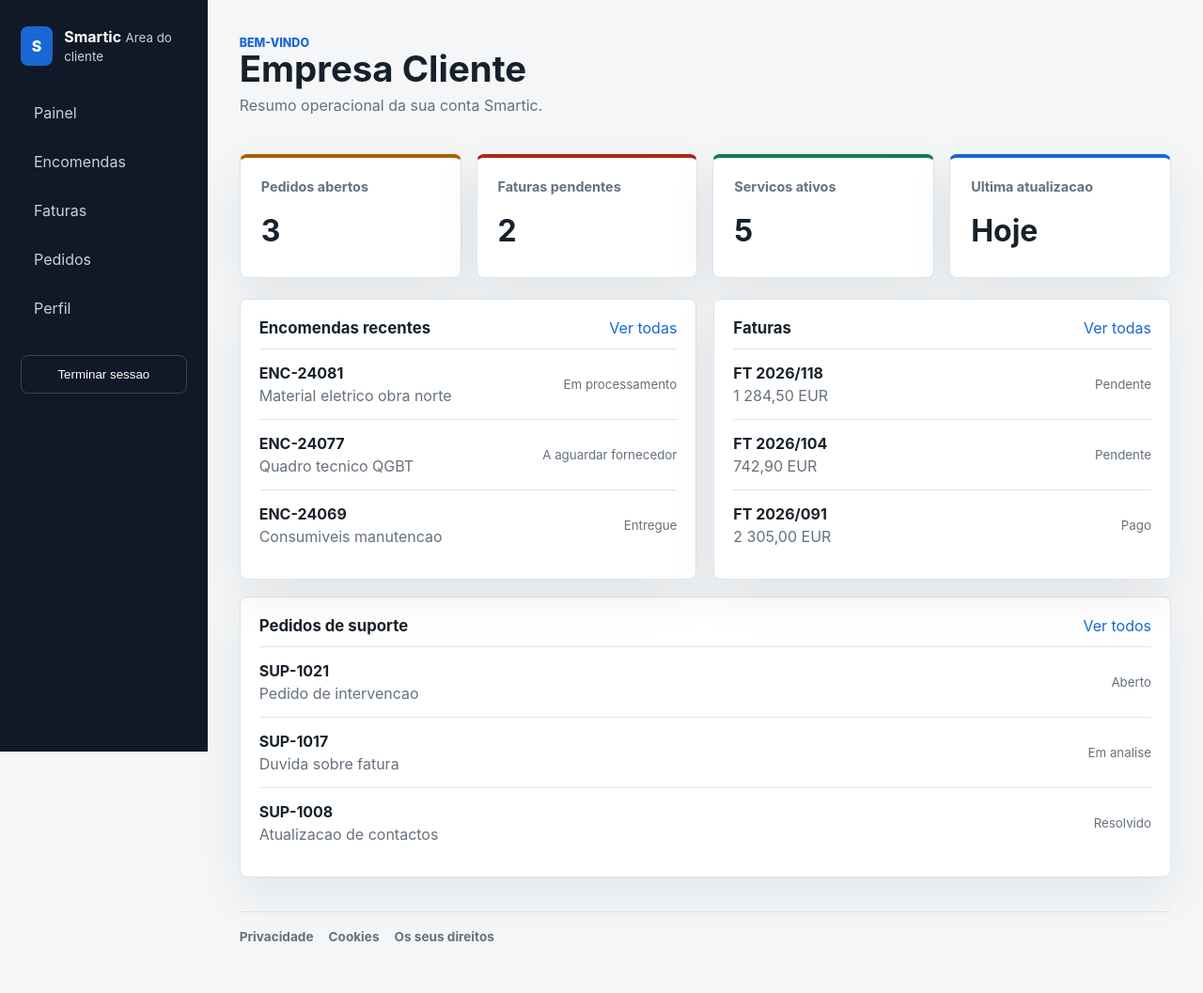
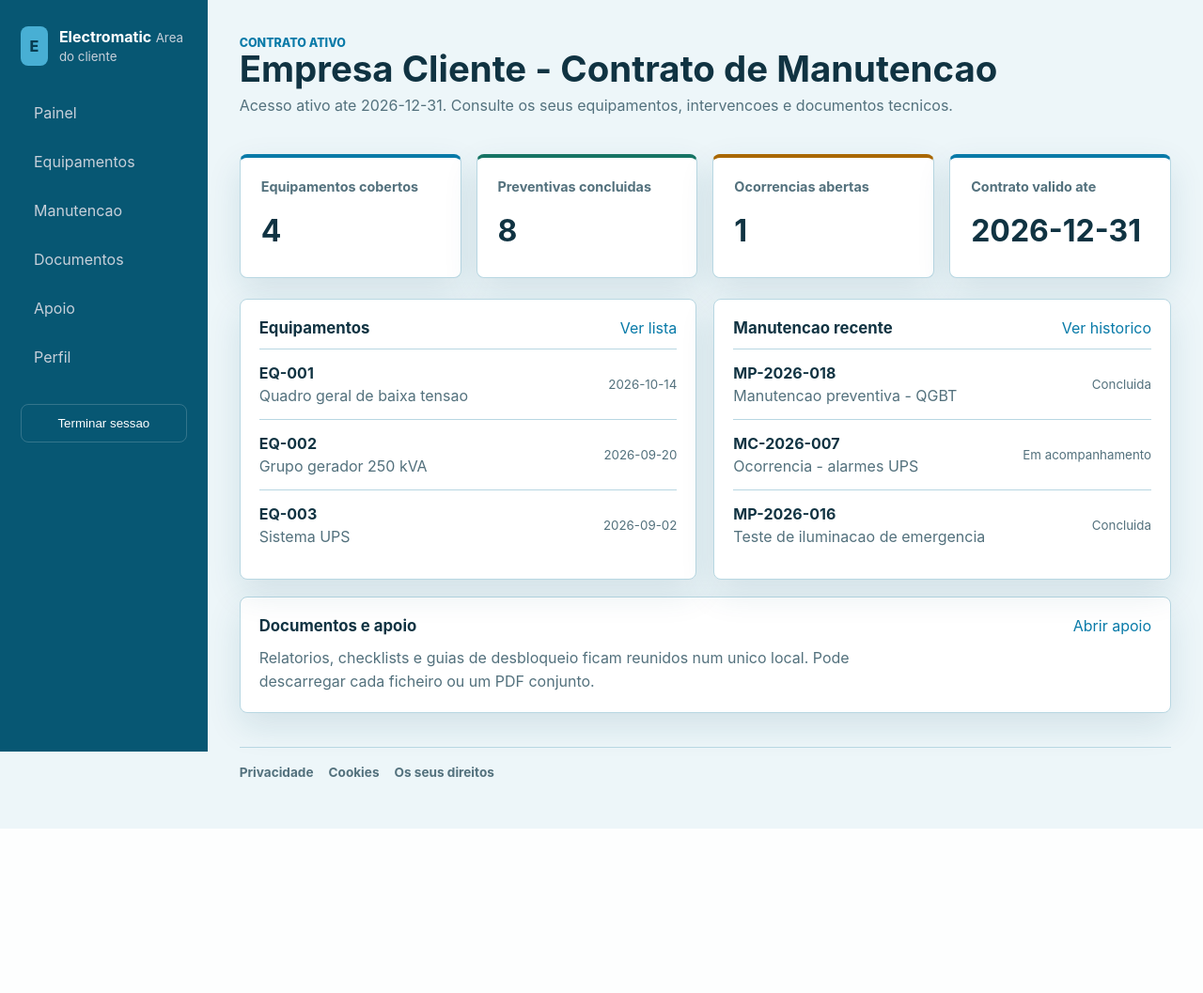
Before and after one commit to temoteotembeelectromatic/areacliente, a Flask app: page /dashboard in a window 1280 px wide. Shown: the whole page at 94% size. After the commit the page ends 882 px from the top, so only its background shows below. Run offline with Flask 3, Linux system fonts and the light colour scheme; the visitor is signed in with stand-in values (Sample User, id 1); parts of the project's set-up code (start-up, migrations or seed data) failed here and were passed over.

Commit message:
Build Electromatic customer portal MVP

```diff
--- a/app.py
+++ b/app.py
@@ -2,10 +2,13 @@ import os
 import secrets
 import time
 from collections import defaultdict, deque
-from datetime import timedelta
+from datetime import date, timedelta
+from io import BytesIO
 from functools import wraps
 
-from flask import Flask, abort, flash, redirect, render_template, request, session, url_for
+from flask import Flask, abort, flash, redirect, render_template, request, send_file, session, url_for
+from reportlab.lib.pagesizes import A4
+from reportlab.pdfgen import canvas
 from werkzeug.middleware.proxy_fix import ProxyFix
 from werkzeug.security import check_password_hash
 
@@ -31,6 +34,7 @@ CONTROLLER_LEGAL_NAME = os.environ.get("CONTROLLER_LEGAL_NAME", "").strip()
 CONTROLLER_ADDRESS = os.environ.get("CONTROLLER_ADDRESS", "").strip()
 PRIVACY_EMAIL = os.environ.get("PRIVACY_EMAIL", "").strip()
 PRIVACY_UPDATED_AT = os.environ.get("PRIVACY_UPDATED_AT", "2026-08-17")
+CONTRACT_VALID_UNTIL = os.environ.get("CONTRACT_VALID_UNTIL", "2026-12-31")
 
 if not CLIENT_EMAIL:
     raise RuntimeError("CLIENT_EMAIL tem de estar definido nas variaveis de ambiente.")
@@ -43,6 +47,11 @@ if not all((CONTROLLER_LEGAL_NAME, CONTROLLER_ADDRESS, PRIVACY_EMAIL)):
         "CONTROLLER_LEGAL_NAME, CONTROLLER_ADDRESS e PRIVACY_EMAIL tem de estar definidos."
     )
 
+try:
+    contract_valid_until = date.fromisoformat(CONTRACT_VALID_UNTIL)
+except ValueError as error:
+    raise RuntimeError("CONTRACT_VALID_UNTIL deve usar o formato AAAA-MM-DD.") from error
+
 MAX_LOGIN_ATTEMPTS = 5
 LOGIN_WINDOW_SECONDS = 15 * 60
 LOGIN_LOCK_SECONDS = 15 * 60
@@ -51,18 +60,46 @@ locked_until = {}
 
 
 client_profile = {
-    "name": "Cliente Smartic",
-    "company": "Empresa Cliente",
+    "name": "Cliente Electromatic",
+    "company": "Empresa Cliente - Contrato de Manutencao",
     "email": CLIENT_EMAIL,
     "phone": "+351 000 000 000",
-    "account_manager": "Equipa Smartic",
+    "account_manager": "Gestor de contrato Electromatic",
+    "manager_email": "gestor@electromatic.pt",
+    "manager_phone": "+351 210 000 000",
 }
 
 summary_cards = [
-    {"label": "Pedidos abertos", "value": "3", "tone": "warning"},
-    {"label": "Faturas pendentes", "value": "2", "tone": "danger"},
-    {"label": "Servicos ativos", "value": "5", "tone": "success"},
-    {"label": "Ultima atualizacao", "value": "Hoje", "tone": "neutral"},
+    {"label": "Equipamentos cobertos", "value": "4", "tone": "neutral"},
+    {"label": "Preventivas concluidas", "value": "8", "tone": "success"},
+    {"label": "Ocorrencias abertas", "value": "1", "tone": "warning"},
+    {"label": "Contrato valido ate", "value": CONTRACT_VALID_UNTIL, "tone": "neutral"},
+]
+
+equipment = [
+    {"id": "EQ-001", "name": "Quadro geral de baixa tensao", "location": "Edificio principal", "status": "Operacional", "next_service": "2026-10-14"},
+    {"id": "EQ-002", "name": "Grupo gerador 250 kVA", "location": "Zona tecnica", "status": "Operacional", "next_service": "2026-09-20"},
+    {"id": "EQ-003", "name": "Sistema UPS", "location": "Sala de servidores", "status": "Acompanhar", "next_service": "2026-09-02"},
+    {"id": "EQ-004", "name": "Iluminacao de emergencia", "location": "Instalacao completa", "status": "Operacional", "next_service": "2026-11-10"},
+]
+
+maintenance = [
+    {"id": "MP-2026-018", "title": "Manutencao preventiva - QGBT", "type": "Preventiva", "status": "Concluida", "date": "2026-08-14", "equipment": "EQ-001", "document_id": "DOC-018"},
+    {"id": "MC-2026-007", "title": "Ocorrencia - alarmes UPS", "type": "Corretiva", "status": "Em acompanhamento", "date": "2026-08-16", "equipment": "EQ-003", "document_id": "DOC-019"},
+    {"id": "MP-2026-016", "title": "Teste de iluminacao de emergencia", "type": "Preventiva", "status": "Concluida", "date": "2026-07-22", "equipment": "EQ-004", "document_id": "DOC-016"},
+]
+
+documents = [
+    {"id": "DOC-018", "title": "Relatorio preventivo QGBT", "category": "Manutencao preventiva", "date": "2026-08-14"},
+    {"id": "DOC-019", "title": "Relatorio de ocorrencia UPS", "category": "Manutencao corretiva", "date": "2026-08-16"},
+    {"id": "DOC-016", "title": "Checklist iluminacao de emergencia", "category": "Checklist", "date": "2026-07-22"},
+    {"id": "DOC-003", "title": "Guia de desbloqueio do grupo gerador", "category": "Guia tecnico", "date": "2026-06-03"},
+]
+
+guides = [
+    "Consulte o guia de desbloqueio antes de contactar a piquete.",
+    "Os checklists de manutencao preventiva ficam disponiveis apos cada intervencao.",
+    "Para uma avaria urgente, contacte a piquete atraves do gestor de contrato.",
 ]
 
 orders = [
@@ -88,6 +125,10 @@ def login_required(view):
     @wraps(view)
     def wrapped_view(*args, **kwargs):
         if not session.get("logged_in"):
+            return redirect(url_for("login"))
+        if not is_contract_active():
+            session.clear()
+            flash("O acesso esta suspenso porque o contrato indicado terminou.", "error")
             return redirect(url_for("login"))
         return view(*args, **kwargs)
 
@@ -134,6 +175,39 @@ def register_failed_login(key):
 def clear_login_attempts(key):
     login_attempts.pop(key, None)
     locked_until.pop(key, None)
+
+
+def is_contract_active():
+    return date.today() <= contract_valid_until
+
+
+def pdf_response(filename, items):
+    output = BytesIO()
+    pdf = canvas.Canvas(output, pagesize=A4)
+    _, page_height = A4
+    y = page_height - 64
+    pdf.setTitle("Documentos Electromatic")
+    pdf.setFont("Helvetica-Bold", 17)
+    pdf.drawString(48, y, "Electromatic | Area de cliente")
+    y -= 34
+    pdf.setFont("Helvetica", 10)
+    pdf.drawString(48, y, f"Contrato valido ate: {CONTRACT_VALID_UNTIL}")
+    y -= 32
+
+    for item in items:
+        if y < 76:
+            pdf.showPage()
+            y = page_height - 64
+        pdf.setFont("Helvetica-Bold", 12)
+        pdf.drawString(48, y, item["title"])
+        y -= 18
+        pdf.setFont("Helvetica", 10)
+        pdf.drawString(48, y, f"{item['id']} | {item['category']} | {item['date']}")
+        y -= 26
+
+    pdf.save()
+    output.seek(0)
+    return send_file(output, mimetype="application/pdf", as_attachment=True, download_name=filename)
 
 
 @app.after_request
@@ -197,6 +271,9 @@ def login_password():
         password_matches = check_password_hash(CLIENT_PASSWORD_HASH, password)
 
         if email_matches and password_matches:
+            if not is_contract_active():
+                flash("O acesso nao esta disponivel: o contrato indicado terminou.", "error")
+                return redirect(url_for("login"))
             session.clear()
             session["logged_in"] = True
             session.permanent = True
@@ -224,9 +301,10 @@ def dashboard():
         "dashboard.html",
         profile=client_profile,
         cards=summary_cards,
-        orders=orders,
-        invoices=invoices,
-        requests=requests_list,
+        equipment=equipment,
+        maintenance=maintenance,
+        guides=guides,
+        contract_valid_until=CONTRACT_VALID_UNTIL,
     )
 
 
@@ -246,6 +324,55 @@ def faturas():
 @login_required
 def pedidos():
     return render_template("list.html", title="Pedidos de suporte", items=requests_list)
+
+
+@app.route("/equipamentos")
+@login_required
+def equipamentos():
+    return render_template("equipment.html", equipment=equipment)
+
+
+@app.route("/manutencao")
+@login_required
+def manutencao():
+    return render_template("maintenance.html", maintenance=maintenance)
+
+
+@app.route("/documentos")
+@login_required
+def documentos():
+    return render_template("documents.html", documents=documents)
+
+
+@app.route("/documentos/<document_id>/pdf")
+@login_required
+def documento_pdf(document_id):
+    document = next((item for item in documents if item["id"] == document_id), None)
+    if not document:
+        abort(404)
+    return pdf_response(f"{document_id.lower()}.pdf", [document])
+
+
+@app.route("/documentos/bundle.pdf")
+@login_required
+def documentos_bundle_pdf():
+    return pdf_response("electromatic-documentos.pdf", documents)
+
+
+@app.route("/apoio", methods=["GET", "POST"])
+@login_required
+def apoio():
+    reply = None
+    if request.method == "POST":
+        verify_csrf()
+        message = request.form.get("message", "").strip().lower()
+        if any(term in message for term in ("avaria", "urgente", "piquete")):
+            reply = "Para uma avaria urgente, contacte a piquete atraves do gestor de contrato."
+        elif any(term in message for term in ("relatorio", "pdf", "checklist")):
+            reply = "Os relatorios e checklists estao disponiveis na area Documentos."
+        else:
+            reply = "Posso orientar sobre equipamentos, manutencao, documentos ou contacto com o gestor."
+    return render_template("support.html", profile=client_profile, guides=guides, reply=reply)
 
 
 @app.route("/perfil")
--- a/render.yaml
+++ b/render.yaml
@@ -19,3 +19,5 @@ services:
         value: privacidade.teste@exemplo.pt
       - key: PRIVACY_UPDATED_AT
         value: 2026-08-17
+      - key: CONTRACT_VALID_UNTIL
+        value: 2026-12-31
--- a/requirements.txt
+++ b/requirements.txt
@@ -1,3 +1,4 @@
 Flask==3.1.0
 gunicorn==23.0.0
 python-dotenv==1.0.1
+reportlab==4.2.5
--- a/static/styles.css
+++ b/static/styles.css
@@ -1,17 +1,19 @@
 :root {
   color-scheme: light;
-  --bg: #f4f6f8;
+  --bg: #edf6f9;
   --surface: #ffffff;
-  --surface-strong: #eef2f5;
-  --text: #17212b;
-  --muted: #65717d;
-  --border: #dde4ea;
-  --brand: #1967d2;
-  --brand-dark: #114d9c;
-  --success: #13795b;
-  --warning: #a85f00;
-  --danger: #b42318;
-  --shadow: 0 18px 50px rgba(23, 33, 43, 0.08);
+  --surface-strong: #dceef5;
+  --text: #103342;
+  --muted: #53717d;
+  --border: #b8d7e2;
+  --brand: #087aa8;
+  --brand-dark: #075773;
+  --electric: #48afd4;
+  --electric-soft: #d3edf7;
+  --success: #167464;
+  --warning: #a96700;
+  --danger: #b43a32;
+  --shadow: 0 14px 36px rgba(13, 81, 105, 0.12);
 }
 
 * {
@@ -45,7 +47,7 @@ a {
   width: 260px;
   height: 100vh;
   padding: 28px 22px;
-  background: #111827;
+  background: #075773;
   color: #ffffff;
 }
 
@@ -61,7 +63,8 @@ a {
   height: 42px;
   place-items: center;
   border-radius: 8px;
-  background: var(--brand);
+  background: var(--electric);
+  color: #073d52;
   font-weight: 800;
 }
 
@@ -380,6 +390,12 @@ input:focus {
   padding: 20px;
 }
 
+.panel-copy {
+  max-width: 720px;
+  margin: 0;
+  line-height: 1.55;
+}
+
 .panel-header {
   display: flex;
   align-items: center;
--- a/templates/base.html
+++ b/templates/base.html
@@ -11,17 +11,18 @@
       {% if session.get("logged_in") %}
         <aside class="sidebar">
           <div class="brand">
-            <span class="brand-mark">S</span>
+            <span class="brand-mark">E</span>
             <div>
-              <strong>Smartic</strong>
+              <strong>Electromatic</strong>
               <small>Area do cliente</small>
             </div>
           </div>
           <nav class="nav">
             <a href="{{ url_for('dashboard') }}">Painel</a>
-            <a href="{{ url_for('encomendas') }}">Encomendas</a>
-            <a href="{{ url_for('faturas') }}">Faturas</a>
-            <a href="{{ url_for('pedidos') }}">Pedidos</a>
+            <a href="{{ url_for('equipamentos') }}">Equipamentos</a>
+            <a href="{{ url_for('manutencao') }}">Manutencao</a>
+            <a href="{{ url_for('documentos') }}">Documentos</a>
+            <a href="{{ url_for('apoio') }}">Apoio</a>
             <a href="{{ url_for('perfil') }}">Perfil</a>
           </nav>
           <form method="post" action="{{ url_for('logout') }}">
--- a/templates/dashboard.html
+++ b/templates/dashboard.html
@@ -3,9 +3,9 @@
 {% block content %}
   <header class="page-header">
     <div>
-      <span class="eyebrow">Bem-vindo</span>
+      <span class="eyebrow">Contrato ativo</span>
       <h1>{{ profile.company }}</h1>
-      <p>Resumo operacional da sua conta Smartic.</p>
+      <p>Acesso ativo ate {{ contract_valid_until }}. Consulte os seus equipamentos, intervencoes e documentos tecnicos.</p>
     </div>
   </header>
 
@@ -21,10 +21,26 @@
   <section class="content-grid">
     <article class="panel">
       <div class="panel-header">
-        <h2>Encomendas recentes</h2>
-        <a href="{{ url_for('encomendas') }}">Ver todas</a>
+        <h2>Equipamentos</h2>
+        <a href="{{ url_for('equipamentos') }}">Ver lista</a>
       </div>
-      {% for item in orders %}
+      {% for item in equipment[:3] %}
+        <div class="row-item">
+          <div>
+            <strong>{{ item.id }}</strong>
+            <span>{{ item.name }}</span>
+          </div>
+          <small>{{ item.next_service }}</small>
+        </div>
+      {% endfor %}
+    </article>
+
+    <article class="panel">
+      <div class="panel-header">
+        <h2>Manutencao recente</h2>
+        <a href="{{ url_for('manutencao') }}">Ver historico</a>
+      </div>
+      {% for item in maintenance %}
         <div class="row-item">
           <div>
             <strong>{{ item.id }}</strong>
@@ -34,37 +50,13 @@
         </div>
       {% endfor %}
     </article>
-
-    <article class="panel">
-      <div class="panel-header">
-        <h2>Faturas</h2>
-        <a href="{{ url_for('faturas') }}">Ver todas</a>
-      </div>
-      {% for item in invoices %}
-        <div class="row-item">
-          <div>
-            <strong>{{ item.id }}</strong>
-            <span>{{ item.amount }}</span>
-          </div>
-          <small>{{ item.status }}</small>
-        </div>
-      {% endfor %}
-    </article>
   </section>
 
   <section class="panel">
     <div class="panel-header">
-      <h2>Pedidos de suporte</h2>
-      <a href="{{ url_for('pedidos') }}">Ver todos</a>
+      <h2>Documentos e apoio</h2>
+      <a href="{{ url_for('apoio') }}">Abrir apoio</a>
     </div>
-    {% for item in requests %}
-      <div class="row-item">
-        <div>
-          <strong>{{ item.id }}</strong>
-          <span>{{ item.subject }}</span>
-        </div>
-        <small>{{ item.status }}</small>
-      </div>
-    {% endfor %}
+    <p class="panel-copy">Relatorios, checklists e guias de desbloqueio ficam reunidos num unico local. Pode descarregar cada ficheiro ou um PDF conjunto.</p>
   </section>
 {% endblock %}
--- a/templates/login.html
+++ b/templates/login.html
@@ -5,9 +5,9 @@
     <div class="login-panel">
       <div class="login-copy">
         <div class="brand login-brand">
-          <span class="brand-mark">S</span>
+          <span class="brand-mark">E</span>
           <div>
-            <strong>Smartic</strong>
+            <strong>Electromatic</strong>
             <small>Area do cliente</small>
           </div>
         </div>
```
Also changed, not shown: other parts of static/styles.css (+139 -5 lines), templates/documents.html (added, +26 -0 lines), templates/equipment.html (added, +24 -0 lines), templates/maintenance.html (added, +26 -0 lines), templates/support.html (added, +37 -0 lines), test_app.py (+20 -0 lines), README.md.
